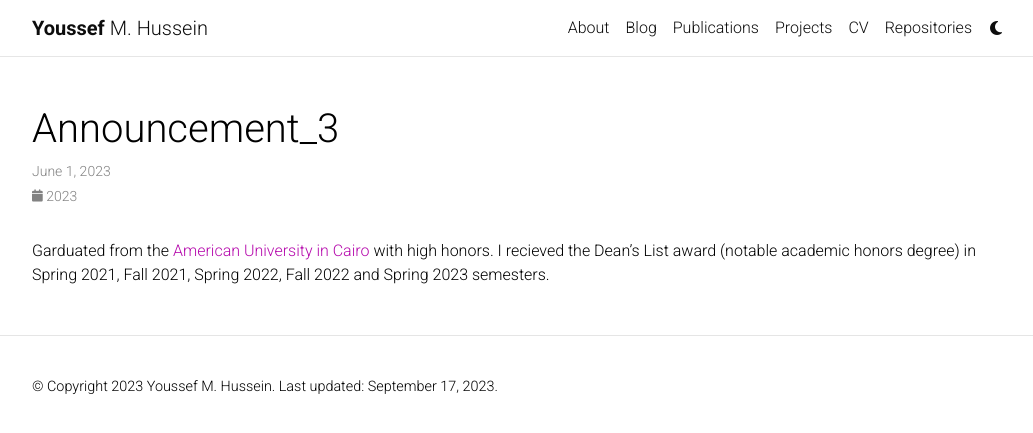
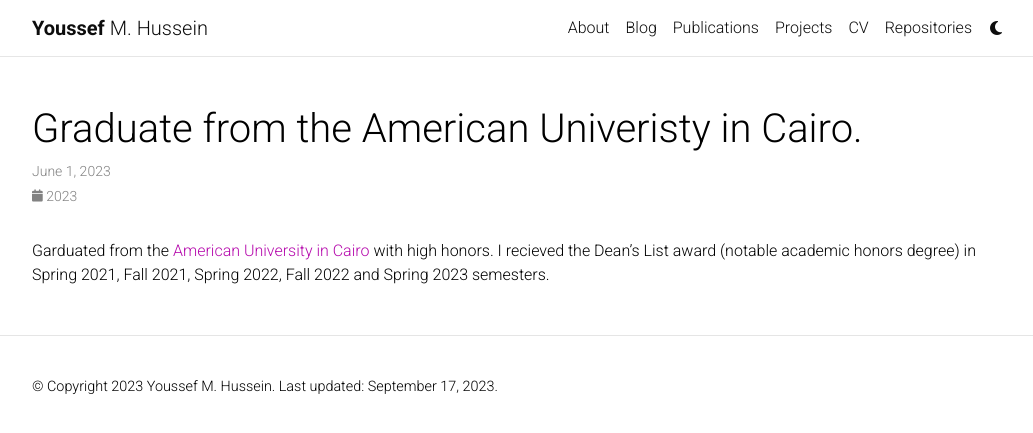
Before and after one commit to joHussien/joHussien.github.io, a Jekyll site: the page built from _news/announcement_3.md, in a window 1280 px wide. Shown: the top 433 px of the page, without its empty margins (123-1156 px from the left). Built offline with Jekyll 4.4.1, drawn with Linux system fonts in a browser that asks for light colours; comment, search, counter and statistics services are not loaded; a style sheet for code colours, icons or effects is not loaded.

Commit message:
Update announcement_3.md

```diff
--- a/_news/announcement_3.md
+++ b/_news/announcement_3.md
@@ -1,5 +1,6 @@
 ---
 layout: post
+title: Graduate from the American Univeristy in Cairo.
 date: 2023-06-01 07:59:00-0400
 inline: true
 related_posts: false
```
